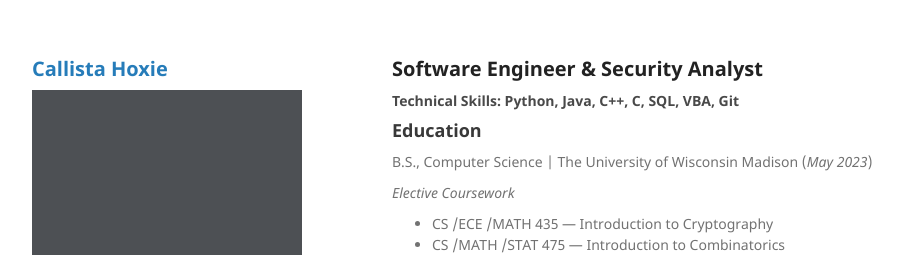
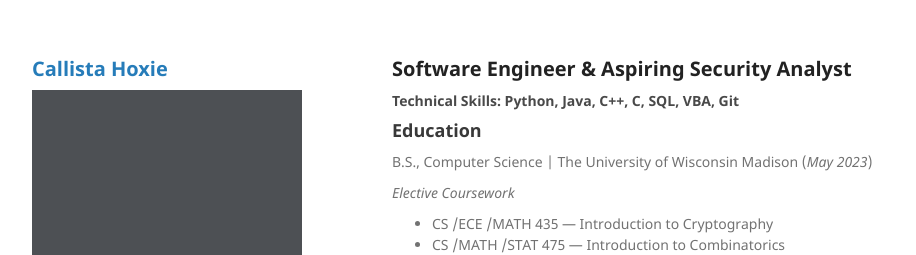
Before and after one commit to callistajosette/callistajosette.github.io, a Jekyll site: the page built from index.md, in a window 1280 px wide and 1354 px high. Shown: the top 255 px of the window, without its empty margins (178-1094 px from the left). Built offline with Jekyll 4.4.1, drawn with Linux system fonts in a browser that asks for light colours; our own code applies the rules of GitHub Pages for plain Markdown files.

Commit message:
Update index.md

```diff
--- a/index.md
+++ b/index.md
@@ -1,4 +1,4 @@
-# Software Engineer & Security Analyst
+# Software Engineer & Aspiring Security Analyst
 
 #### Technical Skills: Python, Java, C++, C, SQL, VBA, Git
 
```
